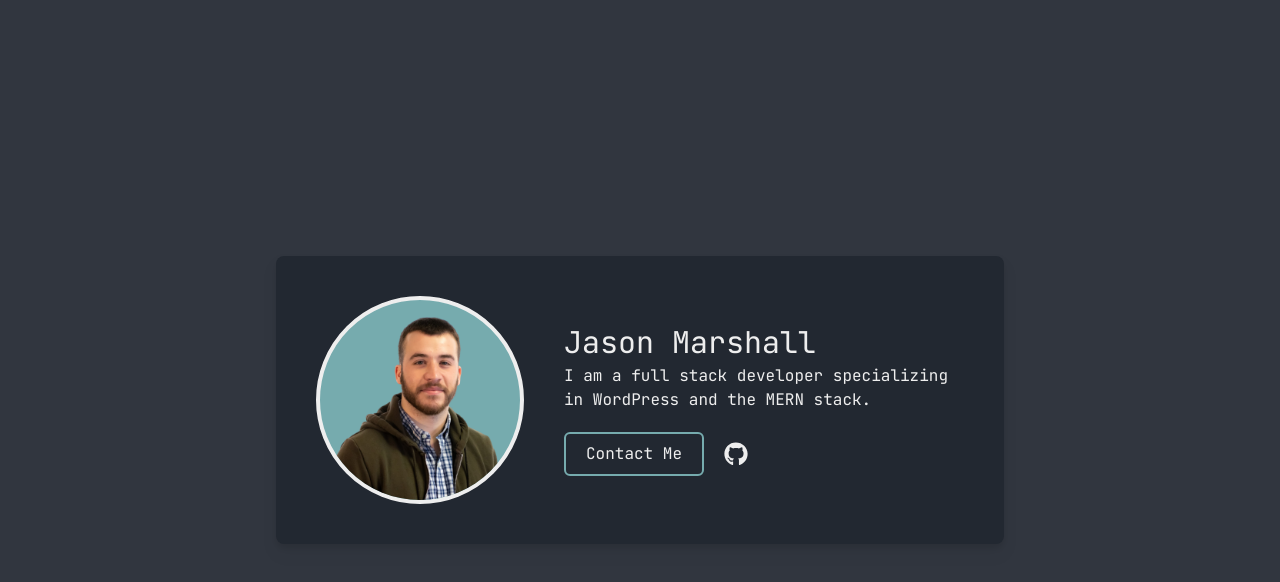
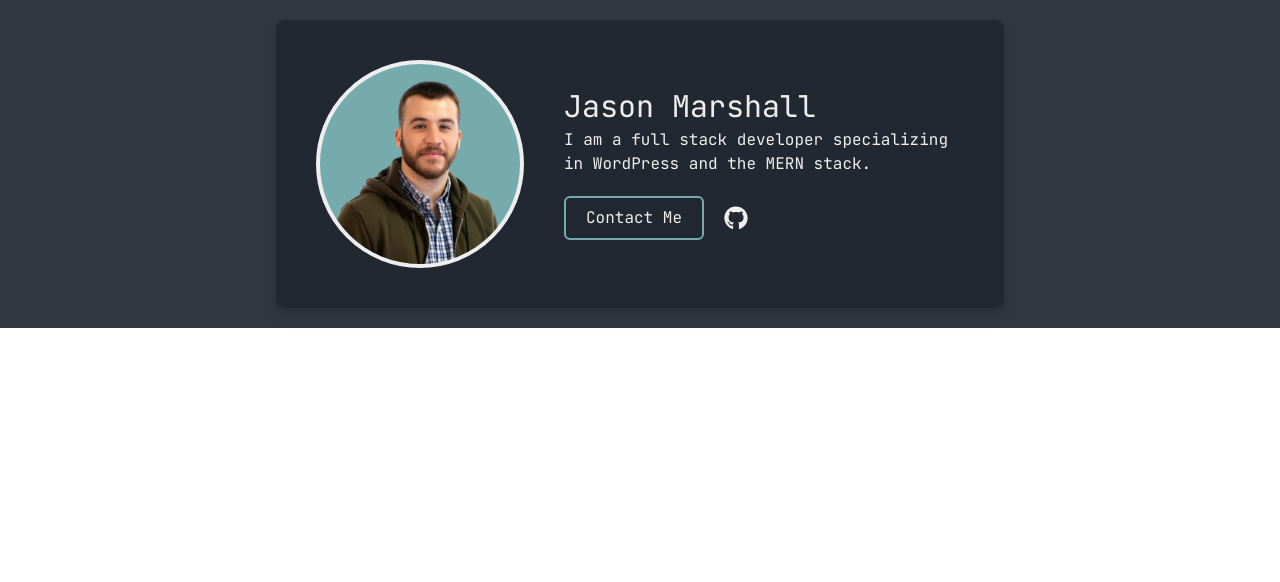
Before and after one commit to JasonMarshall94/business-card-app, a React (Vite) app: page / in a window 1280 px wide. Shown: the top 582 px of the page. Built offline with nearby package versions, Linux system fonts and the light colour scheme.

Commit message:
css fixes

```diff
--- a/src/App.tsx
+++ b/src/App.tsx
@@ -6,7 +6,7 @@ const App = () => {
   const [displayForm, setDisplayForm] = useState(false);
 
   return (
-    <div className="flex flex-col justify-center bg-secondary h-screen p-5">
+    <div className="flex flex-col justify-center bg-secondary h-full p-5">
       {!displayForm && <BusinessCard setDisplayForm={setDisplayForm} />}
       {displayForm && <ContactForm setDisplayForm={setDisplayForm} />}
     </div>
--- a/src/Components/Card.tsx
+++ b/src/Components/Card.tsx
@@ -6,7 +6,7 @@ type CardProps = {
 const Card = ({ children, direction = "md:flex-row" }: CardProps) => {
   return (
     <section
-      className={`container flex flex-col flex-wrap justify-center items-center gap-5 md:gap-10 ${direction} md:justify-center bg-primary p-10 rounded-lg drop-shadow-lg`}
+      className={`relative container flex flex-col flex-wrap justify-center items-center gap-5 md:gap-10 ${direction} md:justify-center bg-primary p-10 rounded-lg drop-shadow-lg`}
     >
       {children}
     </section>
```
